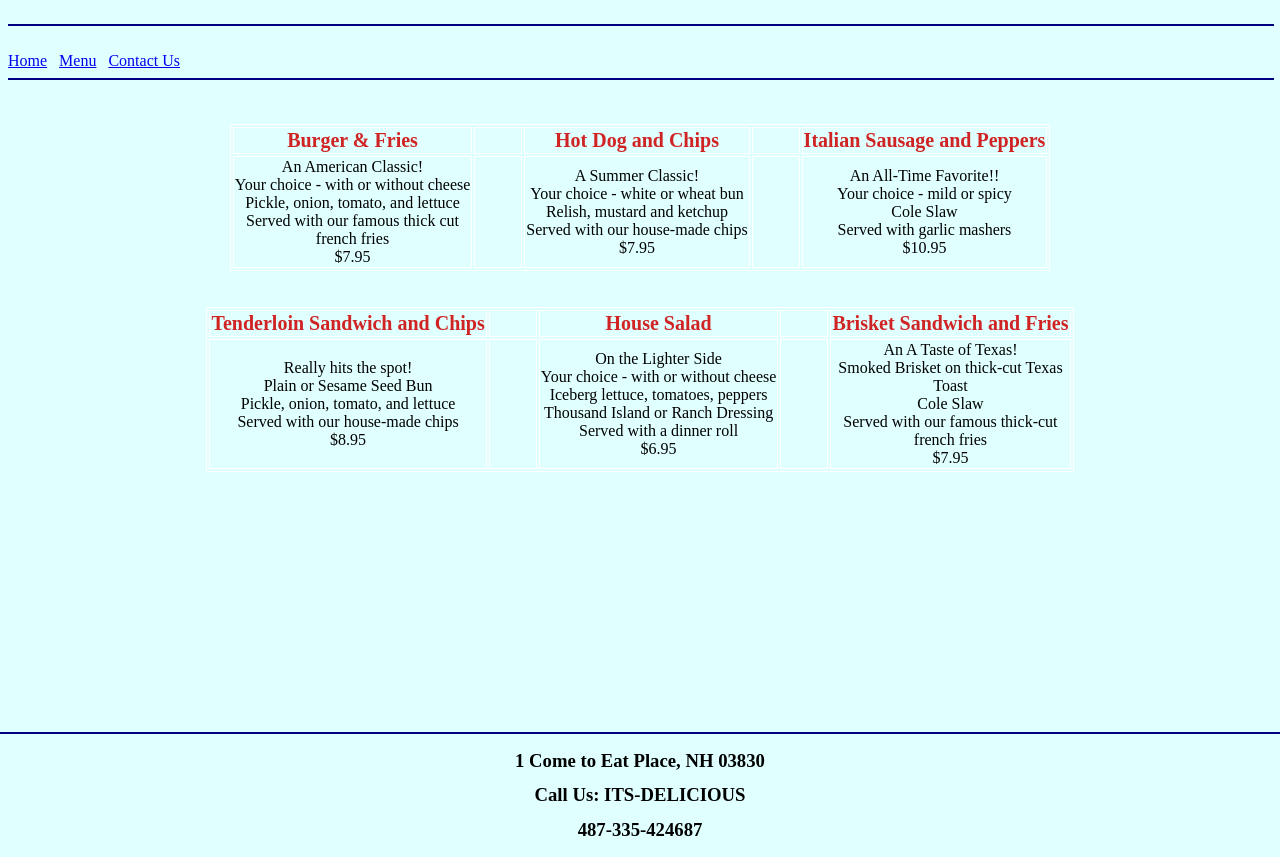
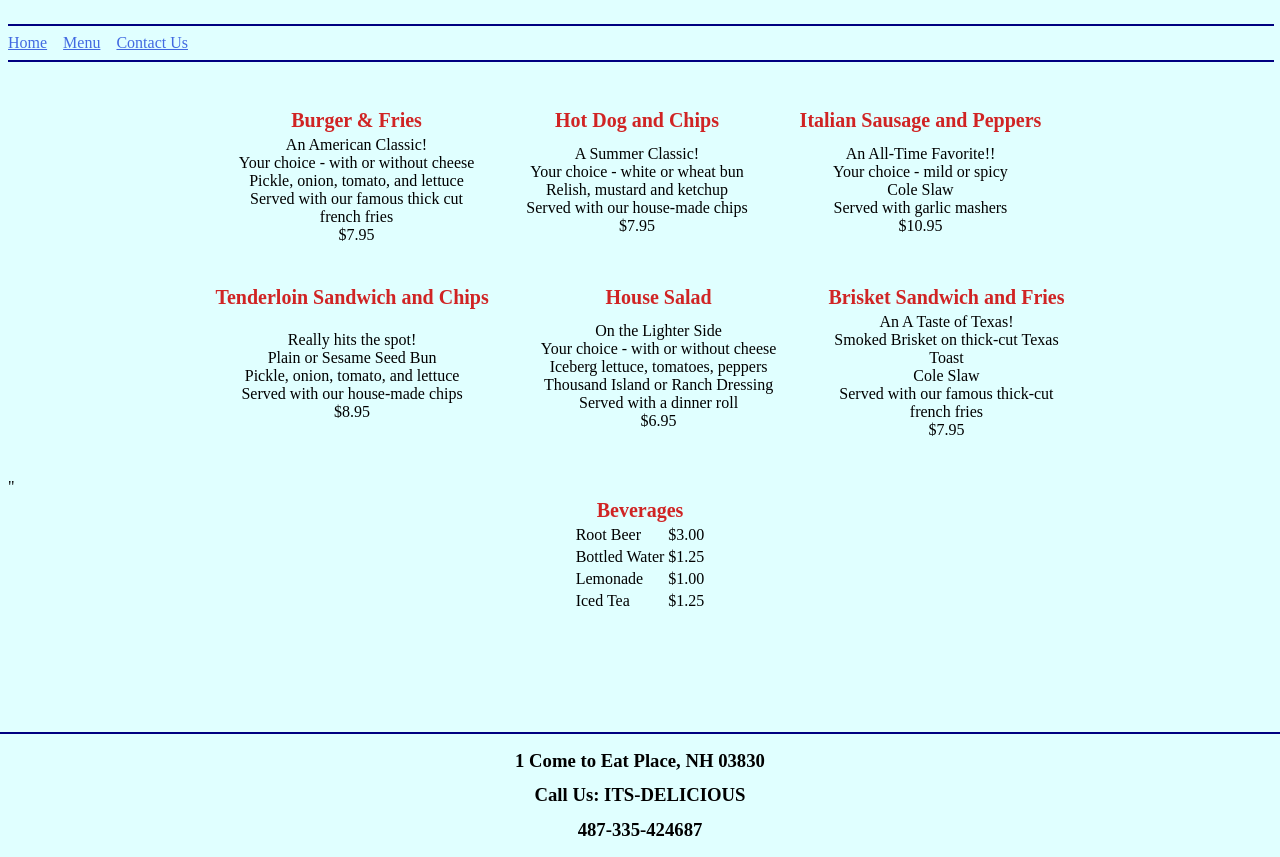
Before and after one commit to DSZipkin/GFC-coursework, a plain HTML site: page Restaurant Lab/menu.html in a window 1280 px wide. Shown: the part 76-933 px from the top of the page. Drawn offline with Linux system fonts and the light colour scheme.

Commit message:
restaurant lab v4

```diff
--- a/Restaurant Lab/menu.html
+++ b/Restaurant Lab/menu.html
@@ -6,7 +6,7 @@
 rel="stylesheet"
 type="text/css"/>
 <style type="text/css">
-table,th,td{border: 1px solid white;
+table,th,td{border: 0px;
     }
 body {background-color: lightcyan;
     }
@@ -15,13 +15,14 @@ body {background-color: lightcyan;
 <body>
 <h1>Zippy's Restaurant</h1>
 <hr>
-<br/>
-<a href="home.html">Home</a>&nbsp &nbsp<a href="Menu.html">Menu</a>&nbsp &nbsp<a href="Contact Us.html">Contact Us</a>
+<a class="one" href="home.html">Home</a>&nbsp &nbsp
+<a class="two" href="Menu.html">Menu</a>&nbsp &nbsp
+<a class="three" href="Contact Us.html">Contact Us</a>
 <hr>
 <br/>
 <br/>
 <table align="center">
-    <thread>
+    <thead>
         <tr>
             <th style="font-size:20px;text-align:center;color:#D02424;">Burger & Fries</th>
             <th><center>&nbsp &nbsp &nbsp &nbsp &nbsp &nbsp</center></th>
@@ -29,7 +30,7 @@ body {background-color: lightcyan;
             <th><center>&nbsp &nbsp &nbsp &nbsp &nbsp &nbsp</center></th>
             <th style="font-size:20px;text-align:center;color:#D02424;">Italian Sausage and Peppers</th>
         </tr>
-    </thread>
+    </thead>
     <tbody>
         <tr>
             <td><center>An American Classic!<br/>Your choice - with or without cheese<br/>Pickle, onion, tomato, and lettuce<br/>Served with our famous thick cut<br/>french fries<br/>$7.95</center></td>
@@ -43,7 +44,7 @@ body {background-color: lightcyan;
 <br/>
 <br/>
 <table align="center">
-        <thread>
+        <thead>
             <tr>
                 <th style="font-size:20px;text-align:center;color:#D02424;">Tenderloin Sandwich and Chips</th>
                 <th><center>&nbsp &nbsp &nbsp &nbsp &nbsp &nbsp</center></th>
@@ -51,7 +52,7 @@ body {background-color: lightcyan;
                 <th><center>&nbsp &nbsp &nbsp &nbsp &nbsp &nbsp</center></th>
                 <th style="font-size:20px;text-align:center;color:#D02424;">Brisket Sandwich and Fries</th>
             </tr>
-        </thread>
+        </thead>
         <tbody>
             <tr>
                 <td><center>Really hits the spot!<br/>Plain or Sesame Seed Bun<br/>Pickle, onion, tomato, and lettuce<br/>Served with our house-made chips<br/>$8.95</center></td>
@@ -64,6 +65,30 @@ body {background-color: lightcyan;
     </table>
     <br/>
     <br/>
+    <table align="center">
+        <thead>
+            <tr>
+                <th style="font-size:20px;text-align:center;color:#D02424;" colspan="2">Beverages</th>"
+            </tr>
+        </thead>
+        <tbody>
+            <tr>
+            <td>Root Beer</td>
+            <td>$3.00</td>
+            </tr>
+            <tr>
+            <td>Bottled Water</td>
+            <td>$1.25</td>
+            </tr>
+            <tr>
+            <td>Lemonade</td>
+            <td>$1.00</td>
+            </tr>
+            <tr>
+            <td>Iced Tea</td>
+            <td>$1.25</td>
+            </tr>
+    </table>
 </div>
 <footer>
     <hr>
--- a/Restaurant Lab/restaurantStyles.css
+++ b/Restaurant Lab/restaurantStyles.css
@@ -3,6 +3,21 @@ h1 {color: navy;
     text-align: center;
     font-family: 'Comic Sans MS';
 }
+a.one:link {color:royalblue;}
+a.one:visited {color:blue;}
+a.one:hover {color:purple;font-weight:bold;}
+a.one:active { text-decoration: none;}
+
+a.two:link {color:royalblue;}
+a.two:visited {color:blue;}
+a.two:hover {color:purple;font-weight:bold;}
+a.two:active { text-decoration: none;}
+
+a.three:link {color:royalblue;}
+a.three:visited {color:blue;}
+a.three:hover {color:purple;font-weight:bold;}
+a.three:active { text-decoration: none;}
+
 hr {border: 1px solid navy;
     width: 100%;
     }
```
Also changed, not shown: Restaurant Lab/Contact Us.html (+6 -4 lines), Restaurant Lab/home.html (+3 -2 lines).
